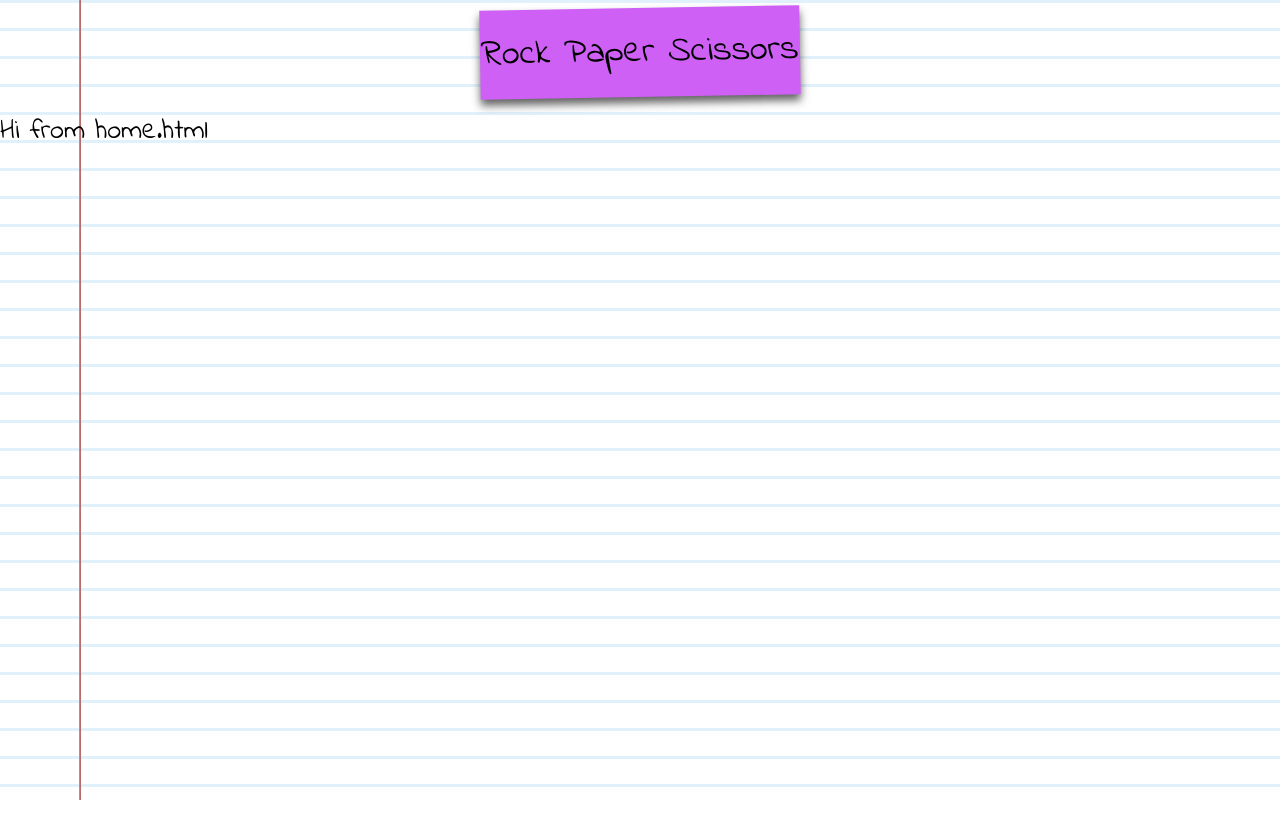
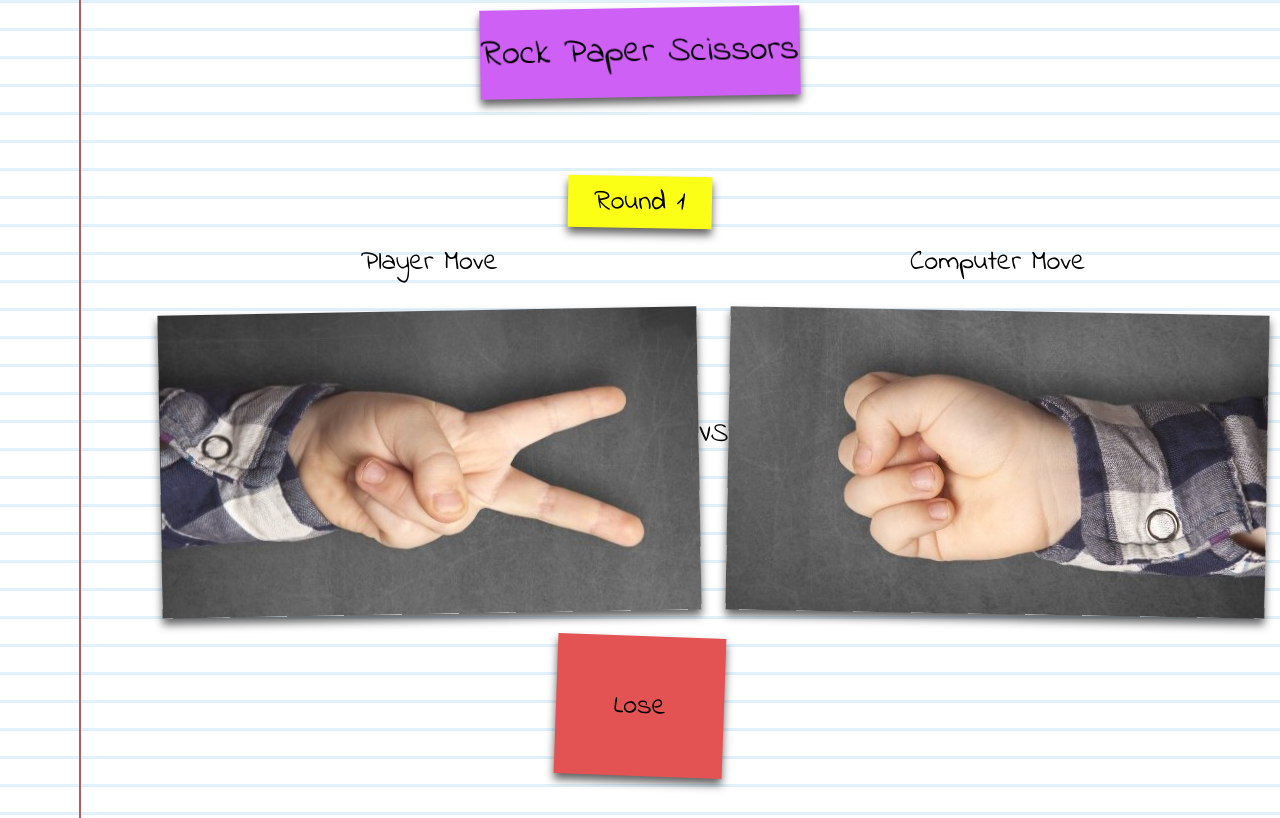
Before and after one commit to software-students-fall2022/containerized-app-exercise-team1, a Flask app: page / in a window 1280 px wide. Run offline with Flask 2, Linux system fonts and the light colour scheme.

Commit message:
11/18-Brian basic html and css with dummy data

```diff
--- a/web-app/app.py
+++ b/web-app/app.py
@@ -17,11 +17,47 @@ import os
 #     print('Database connection error:', e) # debug
 
 
+# Dummy data!
+game = [
+    {
+        "roundNum": 1,
+        "playerMove": "Scissor",
+        "computerMove": "Rock",
+        "result": "Lose",
+        "timeOfRoundEnd": "...",
+        "snapShot": "...",
+    },
+    {
+        "roundNum": 2,
+        "playerMove": "Paper",
+        "computerMove": "Rock",
+        "result": "Win",
+        "timeOfRoundEnd": "...",
+        "snapShot": "...",
+    },
+    {
+        "roundNum": 3,
+        "playerMove": "Scissor",
+        "computerMove": "Scissor",
+        "result": "Tie",
+        "timeOfRoundEnd": "...",
+        "snapShot": "...",
+    },
+    {
+        "roundNum": "Invalid",
+        "playerMove": "Invalid",
+        "computerMove": "Invalid",
+        "result": "Invalid",
+        "timeOfRoundEnd": "...",
+        "snapShot": "...",
+    },
+]
+
 app = Flask(__name__)
 
 @app.route('/')
 def home():
-    return render_template("home.html")
+    return render_template("home.html", game=game)
 
 
 if __name__ == "__main__":
--- a/web-app/static/css/styles.css
+++ b/web-app/static/css/styles.css
@@ -1,7 +1,6 @@
 @import url('https://fonts.googleapis.com/css2?family=Indie+Flower&display=swap');
 
-/* Global styles */
-
+/* Global styles ----------------------- */
 * {
     margin: 0;
     padding: 0;
@@ -15,18 +14,27 @@ body {
 }
 
 body {
-    background-color: #ffffff;
+    background-color: var(--color-background);
     background-image:
-        linear-gradient(90deg, transparent 79px, #d39090 79px, #af5f5f 81px, transparent 81px),
-        linear-gradient(#e1f1fb .1em, transparent .1em);
+        linear-gradient(90deg, transparent 79px, var(--color-vertical-line) 79px, var(--color-vertical-line) 81px, transparent 81px),
+        linear-gradient(var(--color-horizontal-line) .1em, transparent .1em);
     background-size: 100% 1rem;
 }
 
-:root
+/* Variables --------------------------- */
+:root {
+    --color-background: #ffffff;
+    --color-vertical-line: #af5f5f;
+    --color-horizontal-line: #e1f1fb;
+    --color-postit-purple: #CE60F5;
+    --color-postit-round: #FAFF15;
+    --color-postit-win: #53D085;
+    --color-postit-lose: #E45353;
+    --color-postit-tie: #7995FA;
+}
 
 /* Header ------------------------------ */
 .header {
-    width: 100%;
     /* border-bottom: 1px solid black; */
     display: flex;
     justify-content: center;
@@ -37,7 +45,7 @@ body {
     width: 25%;
     margin-top: 0.3rem;
     margin-bottom: 0.5rem;
-    background-color: #CE60F5;
+    background-color: var(--color-postit-purple);
     box-shadow: 0px 6px 8px rgba(33, 33, 33, .7);
     transform: rotate(-1deg);
     transition: transform .15s linear;
@@ -49,10 +57,135 @@ body {
     font-size: 36px;
 }
 
-.header-post-it:hover, .header-post-it:focus{
+/* Rounds ------------------ */
+.round-scroll {
+    display: grid;
+    gap: 5rem;
+    grid-auto-flow: column;
+    grid-auto-columns: 100%;
+    overflow-x: auto;
+    overscroll-behavior-inline: contain;
+    padding: 1rem 0;
+}
+
+.scroll-snap-inline {
+    scroll-snap-type: inline mandatory;
+}
+
+.scroll-snap-inline>* {
+    scroll-snap-align: center;
+}
+
+.round-container {
+    width: 75%;
+    margin: 0 auto;
+    margin-top: 1rem;
+}
+
+.round-header {
+    display: flex;
+    justify-content: center;
+    align-items: center;
+}
+.round-postit {
+    width: 15%;
+    padding: 0.2rem 0;
+    margin-top: 0.3rem;
+    margin-bottom: 0.5rem;
+    background-color: var(--color-postit-round);
+    box-shadow: 0px 6px 8px rgba(33, 33, 33, .7);
+    transform: rotate(1deg);
+    transition: transform .15s linear;
+}
+
+.round-num {
+    text-align: center;
+}
+
+.round-details {
+    display: flex;
+    justify-content: space-around;
+    align-items: center;
+}
+
+.player-move-text,
+.computer-move-text {
+    text-align: center;
+    margin-bottom: 1em;
+}
+
+.player-move-img {
+    transform: scaleX(-1) rotate(1deg);
+    box-shadow: 0px 6px 8px rgba(33, 33, 33, .7);
+    transition: transform .15s linear;
+}
+
+.computer-move-img {
+    box-shadow: 0px 6px 8px rgba(33, 33, 33, .7);
+    transform: rotate(1deg);
+    transition: transform .15s linear;
+}
+
+.result {
+    display: flex;
+    justify-content: center;
+    align-items: center;
+}
+
+.postit-result-win,
+.postit-result-lose,
+.postit-result-tie,
+.postit-result-invalid {
+    display: flex;
+    justify-content: center;
+    align-items: center;
+    width: 6em;
+    height: 5em;
+    padding: 0.2rem 0;
+    margin-top: 0.3rem;
+    margin-bottom: 0.5rem;
+    transition: transform .15s linear;
+    box-shadow: 0px 6px 8px rgba(33, 33, 33, .7);
+}
+
+.postit-result-win {
+    background-color: var(--color-postit-win);
+    transform: rotate(-2deg);
+}
+
+.postit-result-lose,
+.postit-result-invalid {
+    background-color: var(--color-postit-lose);
+    transform: rotate(2deg);
+}
+
+.postit-result-tie {
+    background-color: var(--color-postit-tie);
+    transform: rotate(-0.5deg);
+}
+
+/* hover and focus styles --------------------*/
+.post-it:hover,
+.post-it:focus {
     cursor: default;
     box-shadow: 4px 7px 7px rgba(0, 0, 0, .7);
     transform: scale(1.1);
     position: relative;
     z-index: 5;
 }
+
+.player-postit:hover,
+.player-postit:focus {
+    box-shadow: 4px 7px 7px rgba(0, 0, 0, .7);
+    transform: scaleX(-1) scale(1.1);
+    position: relative;
+    z-index: 5;
+}
+
+.computer-postit:hover,
+.computer-postit:focus {
+    box-shadow: 4px 7px 7px rgba(0, 0, 0, .7);
+    transform: scale(1.1);
+    position: relative;
+    z-index: 5;
+}
--- a/web-app/templates/base.html
+++ b/web-app/templates/base.html
@@ -11,10 +11,9 @@
     <!-- Header -->
     <section class="header-container">
         <header class="header">
-            <div class="header-post-it">
+            <div class="header-post-it post-it">
                 <p class="header-title">Rock Paper Scissors</p>
             </div>
-
         </header>
     </section>
 
--- a/web-app/templates/home.html
+++ b/web-app/templates/home.html
@@ -1,7 +1,66 @@
 {% extends 'base.html' %}
 
 {% block container %}
-<section>
-    <p>Hi from home.html</p>
-</section>
+<div class="round-scroll scroll-snap-inline">
+    {% for round in game %}
+    <section class="round-container">
+        <section class="round">
+            <header class="round-header">
+                <div class="round-postit post-it">
+                    <p class="round-num">Round {{round.roundNum}}</p>
+                </div>
+            </header>
+            <div class="round-details">
+                <div class="player-move">
+                    <p class="player-move-text">Player Move</p>
+                    {% if round.playerMove == 'Scissor' %}
+                    <img alt="Scissor" src="../static/images/Scissor.jpg" class="player-move-img player-postit">
+                    {% elif round.playerMove == 'Rock' %}
+                    <img alt="Rock" src="../static/images/Rock.jpg" class="player-move-img player-postit">
+                    {% elif round.playerMove == 'Paper' %}
+                    <img alt="Rock" src="../static/images/Paper.jpg" class="player-move-img player-postit">
+                    {% else %}
+                    <img alt="Invalid" src="../static/images/InvalidMove.gif" class="player-move-img player-postit">
+                    {% endif %}
+                </div>
+                <div class="vs">
+                    <p class="vs-text">VS</p>
+                </div>
+                <div class="computer-move">
+                    <p class="computer-move-text">Computer Move</p>
+                    {% if round.computerMove == 'Scissor' %}
+                    <img alt="Scissor" src="../static/images/Scissor.jpg" class="computer-move-img computer-postit">
+                    {% elif round.computerMove == 'Rock' %}
+                    <img alt="Rock" src="../static/images/Rock.jpg" class="computer-move-img computer-postit">
+                    {% elif round.computerMove == 'Paper' %}
+                    <img alt="Rock" src="../static/images/Paper.jpg" class="computer-move-img computer-postit">
+                    {% else %}
+                    <img alt="Invalid" src="../static/images/InvalidMove.gif" class="computer-move-img computer-postit">
+                    {% endif %}
+                </div>
+            </div>
+            <div class="result">
+                {% if round.result == 'Win' %}
+                <div class="postit-result-win post-it">
+                    <p class="result-text">Win</p>
+                </div>
+                {% elif round.result == 'Lose' %}
+                <div class="postit-result-lose post-it">
+                    <p class="result-text">Lose</p>
+                </div>
+                {% elif round.result == 'Tie' %}
+                <div class="postit-result-tie post-it">
+                    <p class="result-text">Tie</p>
+                </div>
+                {% else %}
+                <div class="postit-result-invalid post-it">
+                    <p class="result-text">Invalid Round</p>
+                </div>
+                {% endif %}
+            </div>
+        </section>
+    </section>
+    {% endfor %}
+</div>
+
 {% endblock %}
```
